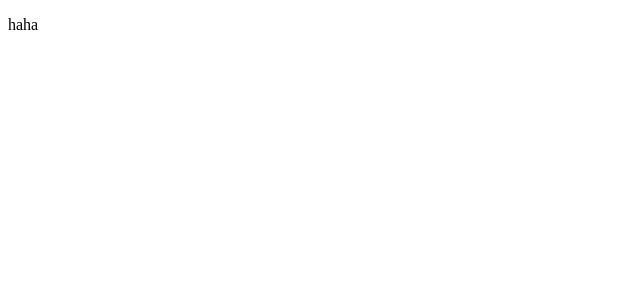
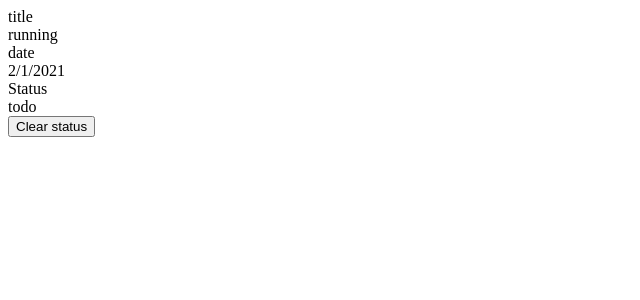
Before and after one commit to jinzxu/DailyTask, a React (Create React App) app: page / in a window 1280 px wide. Shown: the top 300 px of the page, without its empty margins (0-640 px from the left). Built offline with nearby package versions, Linux system fonts and the light colour scheme.

Commit message:
Creat task component

```diff
--- a/src/App.js
+++ b/src/App.js
@@ -1,8 +1,20 @@
+import React, { useState } from "react";
+import Card from "./Component/Card";
+import Task from "./Component/Task/Task";
 function App() {
+  const [tasks, setTasks] = useState([
+    {
+      date: new Date(2021, 1, 1),
+      title: "running",
+      status: "todo",
+      id: 1
+    }
+  ])
+  console.log(tasks)
   return (
-    <div>
-      <p>haha</p>
-    </div>
+    <Card>
+      <Task task={tasks[0]}></Task>
+    </Card>
   );
 }
 
--- /dev/null
+++ b/src/Component/Card.js
@@ -0,0 +1,4 @@
+const Card = (props) => {
+    return (<div>{props.children}</div>)
+}
+export default Card;
--- /dev/null
+++ b/src/Component/Task/Task.js
@@ -0,0 +1,24 @@
+import React, { useState } from "react";
+import Card from "../Card";
+import TaskDate from "./TaskDate";
+import TaskStatus from "./TaskStatus";
+import TaskTitle from "./TaskTitle";
+const Task = (props) => {
+    const [task, setTask] = useState(props.task);
+    const clearStatusHandler = () => {
+        setTask((prevState) => ({
+            ...prevState,
+            status: "done"
+        }))
+    }
+
+    return (
+        <Card>
+            <TaskTitle title={task.title}></TaskTitle>
+            <TaskDate date={task.date}></TaskDate>
+            <TaskStatus status={task.status}></TaskStatus>
+            <button onClick={clearStatusHandler}>Clear status</button>
+        </Card>
+    )
+}
+export default Task;
--- /dev/null
+++ b/src/Component/Task/TaskDate.js
@@ -0,0 +1,10 @@
+const TaskDate = (props) => {
+    const date = new Date(props.date)
+    return (
+        <div>
+            <div>date</div>
+            <div>{date.toLocaleDateString('en-US')}</div>
+        </div>
+    )
+}
+export default TaskDate
--- /dev/null
+++ b/src/Component/Task/TaskStatus.js
@@ -0,0 +1,10 @@
+const TaskStatus = (props) => {
+    const status = props.status
+    return (
+        <div>
+            <div>Status</div>
+            <div>{status}</div>
+        </div>
+    )
+}
+export default TaskStatus
--- /dev/null
+++ b/src/Component/Task/TaskTitle.js
@@ -0,0 +1,10 @@
+const TaskTitle = (props) => {
+    const title = props.title
+    return (
+        <div>
+            <div>title</div>
+            <div>{title}</div>
+        </div>
+    )
+}
+export default TaskTitle
```
